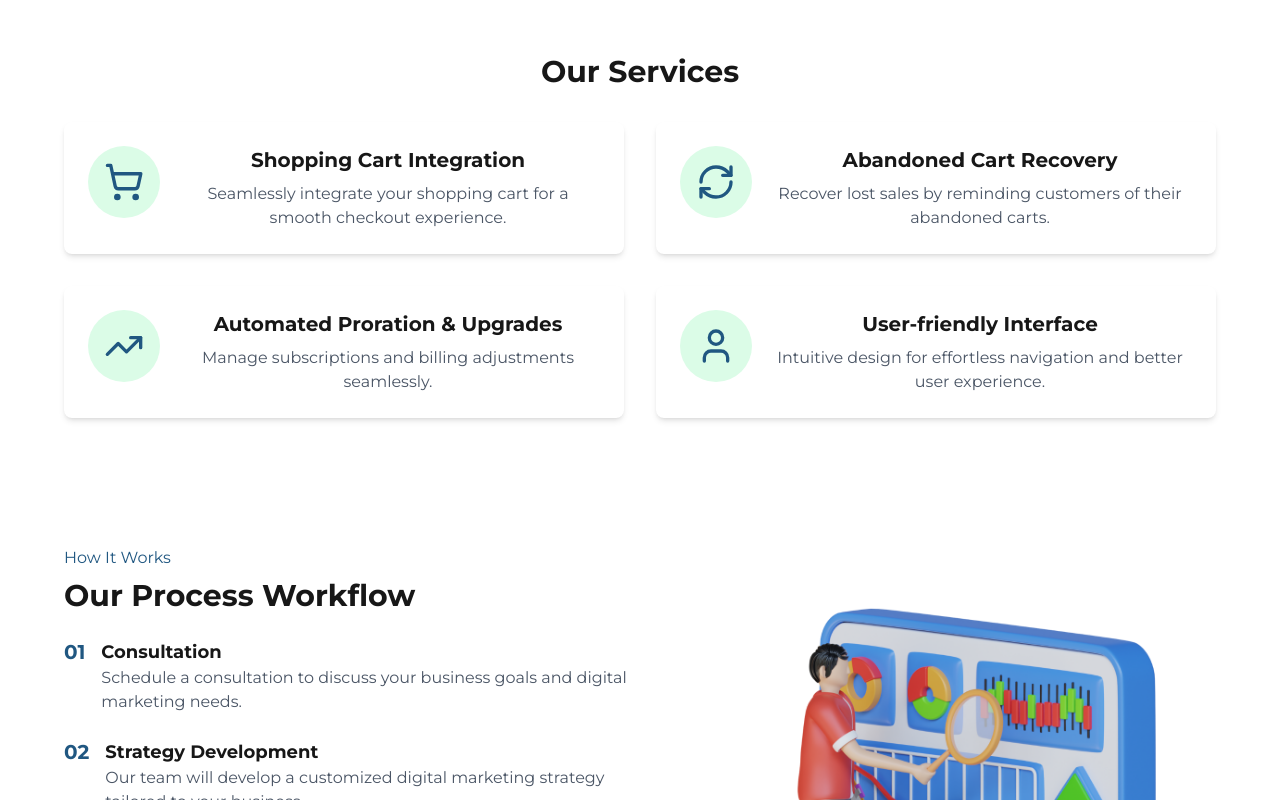
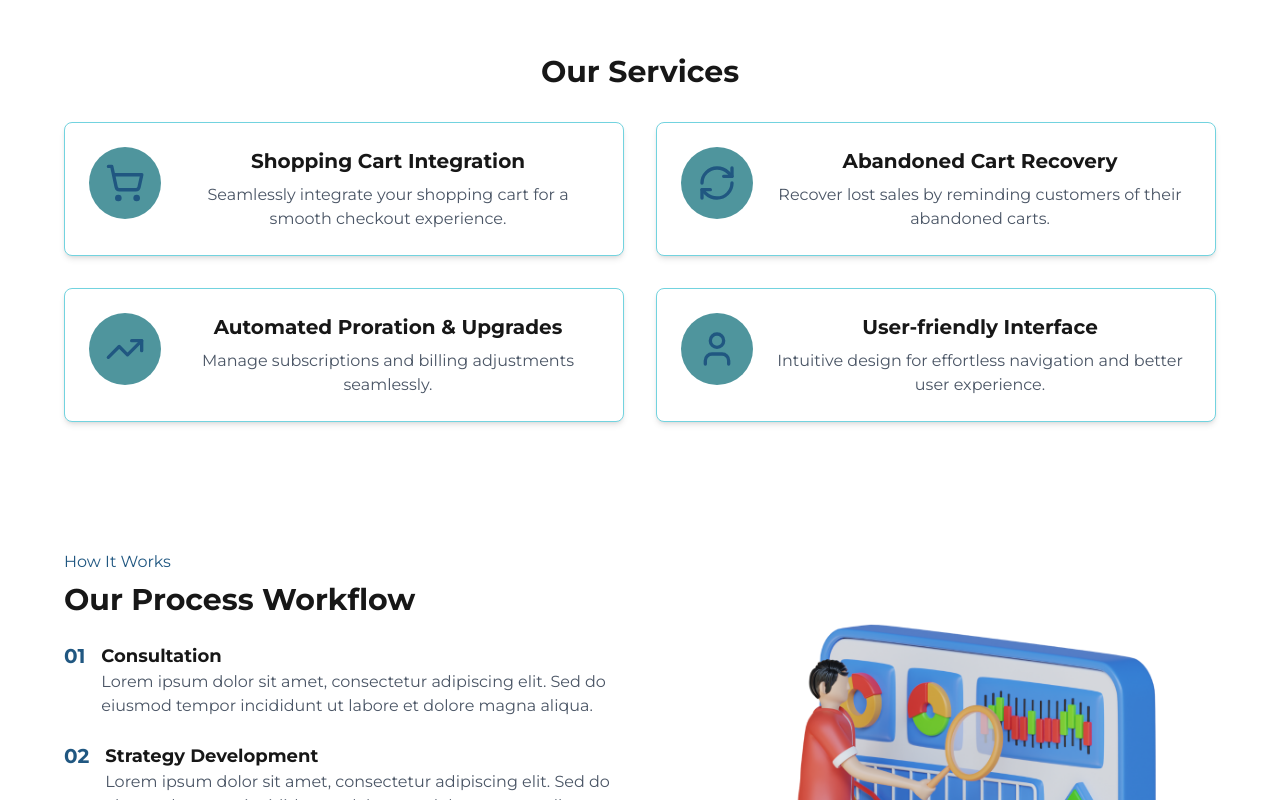
Before and after one commit to GuillianeLee/topologics, a Next.js app: page / in a window 1280 px wide. Shown: the part 1640-2440 px from the top of the page. Built offline with nearby package versions, Linux system fonts and the light colour scheme.

Commit message:
Final Update

```diff
--- a/src/app/page.tsx
+++ b/src/app/page.tsx
@@ -221,8 +221,8 @@ export default function Home() {
               initial={{ opacity: 0, y: 50 }}
               animate={inView ? { opacity: 1, y: 0 } : { opacity: 0, y: 50 }}
               transition={{ duration: 0.5, delay: index * 0.2 }}
-              className="p-6 bg-white rounded-lg shadow-md flex items-start space-x-4">
-              <div className="bg-green-100 p-4 rounded-full">
+              className="p-6 bg-white border border-[#72D3DF] rounded-lg shadow-md flex items-start space-x-4">
+              <div className="bg-[#4F959D] p-4 rounded-full">
                 <service.icon size={40} className="text-[#205781]" />
               </div>
               <div>
@@ -242,11 +242,11 @@ export default function Home() {
           <h2 className="text-3xl font-bold mt-2">Our Process Workflow</h2>
           <div className="mt-6 space-y-6">
             {[
-              { step: "01", title: "Consultation", desc: "Schedule a consultation to discuss your business goals and digital marketing needs." },
-              { step: "02", title: "Strategy Development", desc: "Our team will develop a customized digital marketing strategy tailored to your business." },
-              { step: "03", title: "Implementation", desc: "We will put the strategy into action and launch your campaigns." },
-              { step: "04", title: "Monitoring & Optimization", desc: "We continually monitor and optimize your campaigns to maximize results." },
-              { step: "05", title: "Reporting & Analysis", desc: "We provide regular reports and analysis on campaign performance." },
+              { step: "01", title: "Consultation", desc: "Lorem ipsum dolor sit amet, consectetur adipiscing elit. Sed do eiusmod tempor incididunt ut labore et dolore magna aliqua." },
+              { step: "02", title: "Strategy Development", desc: "Lorem ipsum dolor sit amet, consectetur adipiscing elit. Sed do eiusmod tempor incididunt ut labore et dolore magna aliqua." },
+              { step: "03", title: "Implementation", desc: "Lorem ipsum dolor sit amet, consectetur adipiscing elit. Sed do eiusmod tempor incididunt ut labore et dolore magna aliqua." },
+              { step: "04", title: "Monitoring & Optimization", desc: "Lorem ipsum dolor sit amet, consectetur adipiscing elit. Sed do eiusmod tempor incididunt ut labore et dolore magna aliqua." },
+              { step: "05", title: "Reporting & Analysis", desc: "Lorem ipsum dolor sit amet, consectetur adipiscing elit. Sed do eiusmod tempor incididunt ut labore et dolore magna aliqua." },
             ].map((item) => (
               <div key={item.step} className="flex items-start space-x-4">
                 <span className="text-[#205781] text-xl font-semibold">{item.step}</span>
```
